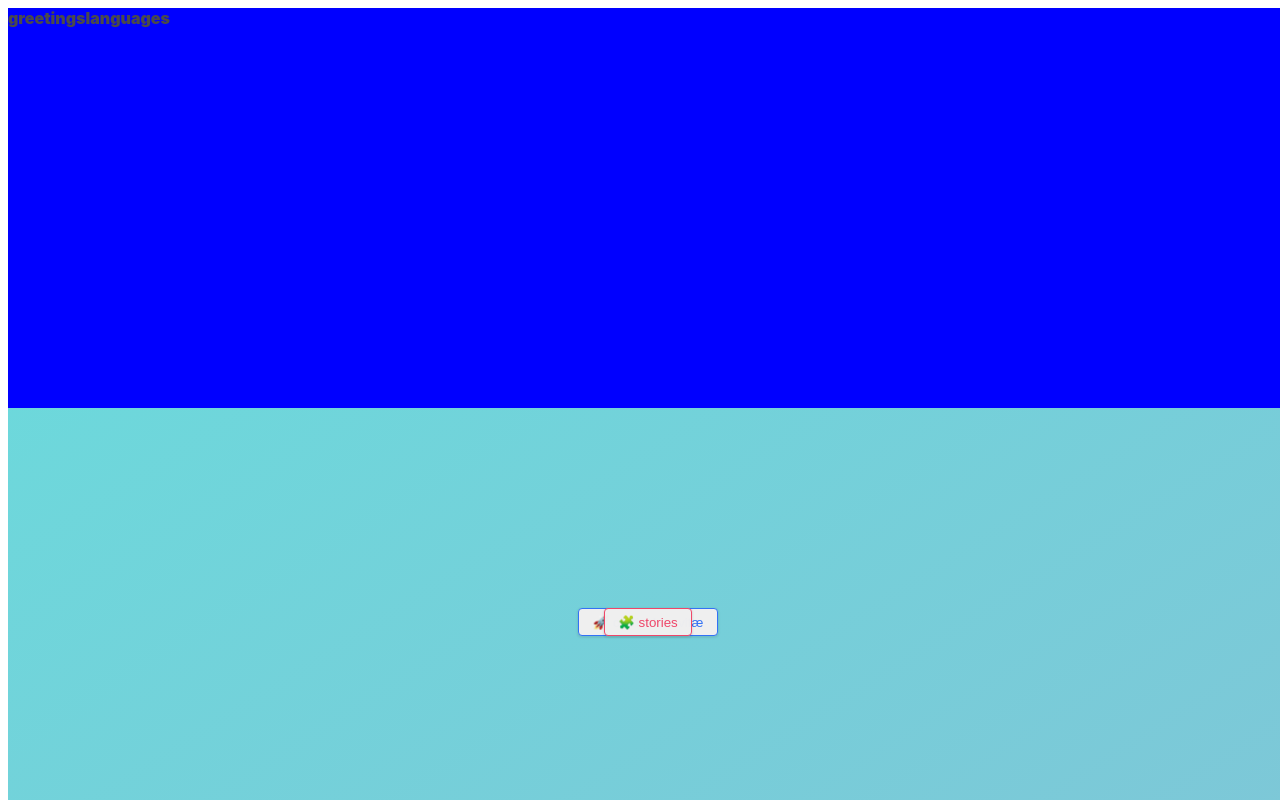
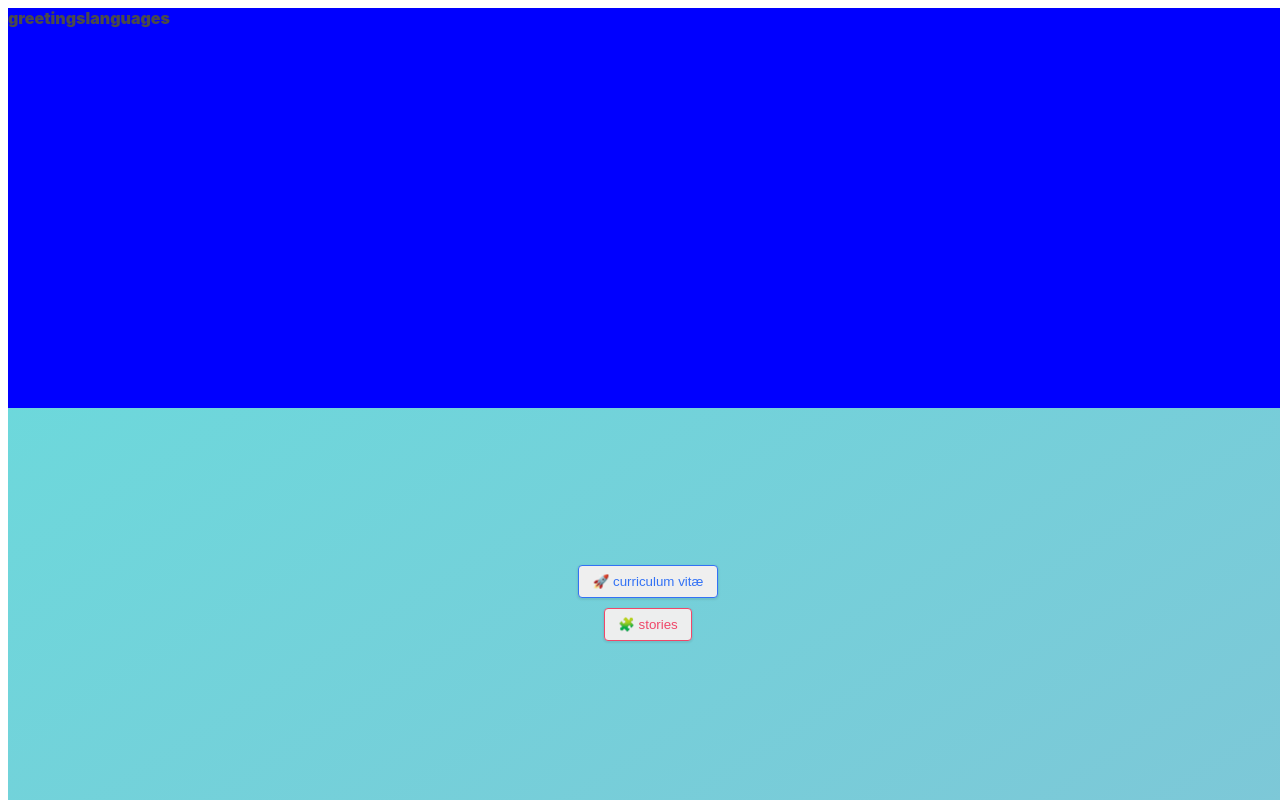
Before and after one commit to bamdadfr/bamdad.fr, a Next.js app: page / in a window 1280 px wide. Built offline with nearby package versions, Linux system fonts and the light colour scheme.

Commit message:
fix(animation-slide): added custom hook to detect first render

```diff
--- a/src/components/animation-slide/animation-slide.component.js
+++ b/src/components/animation-slide/animation-slide.component.js
@@ -1,23 +1,23 @@
 import React from 'react'
 import { animated, useSpring } from 'react-spring'
 import useMeasure from 'react-use-measure'
+import { useFirstRender } from '@/hooks/use-first-render'
 
 export default function AnimationSlideComponent ({ children, delay = 0 }) {
 
     const [ref, { height }] = useMeasure ()
+    const firstRender = useFirstRender (delay)
 
     const style = useSpring ({
         'from': {
-            'display': 'none',
             'opacity': 0,
             'height': 0,
         },
         'to': {
-            'display': 'inline',
             'opacity': 1,
             'height': height,
         },
-        'delay': delay,
+        'delay': firstRender ? delay : 0,
     })
 
     return (
--- a/src/components/layout-contact/layout-contact.styles.js
+++ b/src/components/layout-contact/layout-contact.styles.js
@@ -20,7 +20,9 @@ export const StyledSection = styled.section`
         }
 
         height: 2.667em;
+        margin: 0.25em 0;
     }
+
 `
 
 export const StyledButton = styled.button`
@@ -29,7 +31,7 @@ export const StyledButton = styled.button`
 
     box-shadow: rgb(50 50 50 / 10%) 0 1px 2px 1px;
     transition: all 0.2s ease-in-out 0s;
-    padding: calc(.5em - 1px) 1em;
+    padding: calc(.5em + 1px) 1em;
     border-radius: 4px;
 
     &:hover {
@@ -37,12 +39,4 @@ export const StyledButton = styled.button`
         color: ${props => props.hover};
         background: ${props => props.color};
     }
-
-    //height: 3rem;
-    //font-size: 1.5em;
-    //
-    //@media (max-width: 768px) {
-    //    height: 2rem;
-    //    font-size: 1em;
-    //}
 `
--- a/src/components/layout/layout.component.js
+++ b/src/components/layout/layout.component.js
@@ -1,4 +1,5 @@
 import React from 'react'
+import Head from 'next/head'
 import LayoutBackgroundComponent from '@/components/layout-background/layout-background.component'
 import LayoutFooterComponent from '@/components/layout-footer/layout-footer.component'
 import LayoutMainComponent from '@/components/layout-main/layout-main.component'
@@ -21,6 +22,11 @@ export default function LayoutComponent () {
 
     return (
         <>
+            <Head>
+                <title>
+                    Bamdad Sabbagh
+                </title>
+            </Head>
             <LayoutBackgroundComponent/>
             <LayoutMainComponent>
                 <LayoutTopComponent>
--- /dev/null
+++ b/src/hooks/use-first-render.js
@@ -0,0 +1,27 @@
+import { useState, useEffect } from 'react'
+
+/**
+ * @function useFirstRender
+ * @description use this hook when rendering a component with delay to know if component has already been rendered or not
+ * @param {number} delay - parent component's rendering delay
+ * @return {boolean} firstRender
+ */
+export function useFirstRender (delay = 0) {
+
+    const [firstRender, setFirstRender] = useState (true)
+
+    useEffect (() => {
+
+        const timer = setTimeout (() => {
+
+            setFirstRender (false)
+
+        }, delay)
+
+        return () => clearTimeout (timer)
+
+    }, [])
+
+    return firstRender
+
+}
--- a/src/pages/index.js
+++ b/src/pages/index.js
@@ -2,6 +2,9 @@ import React from 'react'
 
 export default function Index () {
 
-    return <></>
+    return (
+        <>
+        </>
+    )
 
 }
```
